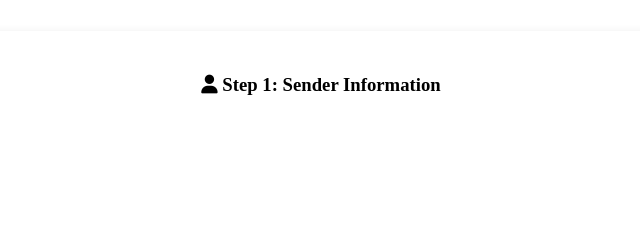
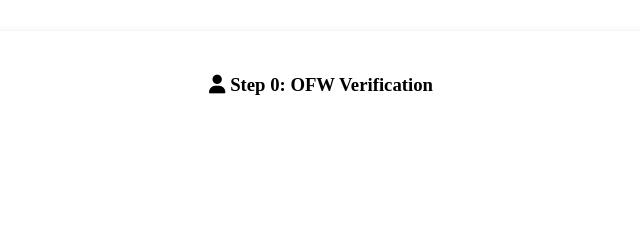
Before and after one commit to Pan-2006/PesoBridge, a plain HTML site: page transfer.html in a window 1280 px wide. Shown: the part 757-997 px from the top of the page, 319-959 px from the left. Drawn offline with Linux system fonts and the light colour scheme.

Commit message:
Update transfer.html

```diff
--- a/transfer.html
+++ b/transfer.html
@@ -44,7 +44,7 @@
                 </div>
 
                     <div class="transfer-step active">
-                        <h3><i class="fas fa-user"></i> Step 1: Sender Information</h3>
+                        <h3><i class="fas fa-user"></i> Step 0: OFW Verification </h3>
                         <div class="form-group">
                             <label>Are you an OFW?</label>
                             <div class="ofw-verification">
```
